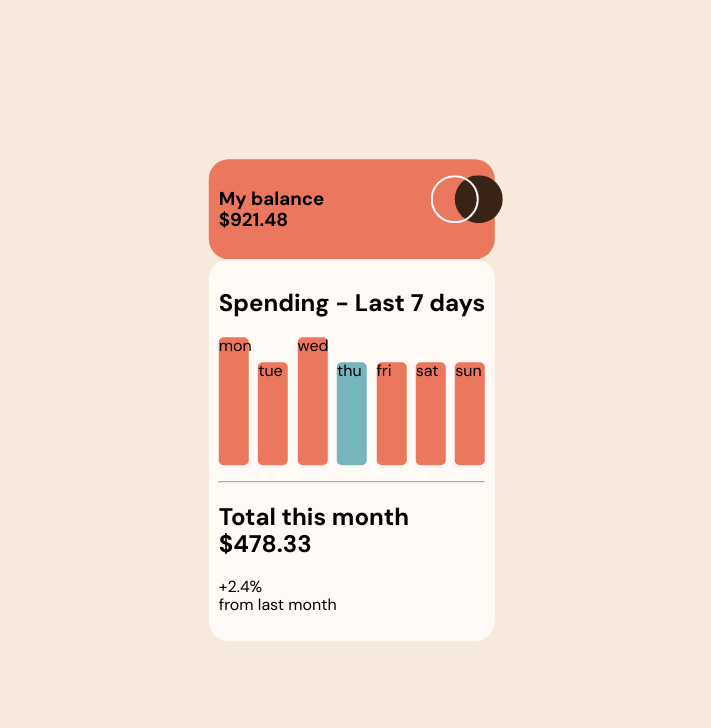
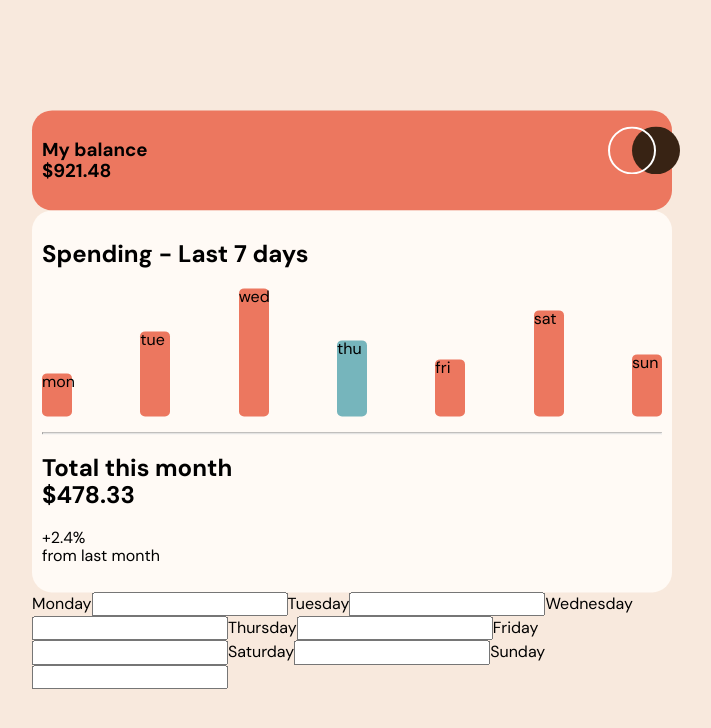
Before and after one commit to cosmoart/Expenses-chart-component-solution, a React (Vite) app: page / in a window 1280 px wide. Shown: the top 728 px of the page, without its empty margins (288-999 px from the left). Built offline with nearby package versions, Linux system fonts and the light colour scheme.

Commit message:
bars height

```diff
--- a/src/App.jsx
+++ b/src/App.jsx
@@ -7,7 +7,6 @@ const Card = styled.div`
 	left: 50%;
 	transform: translate(-50%, -50%);
 	`
-
 const Balance = styled.article`
 	border-radius: 20px;
 	background: var(--Softred);
@@ -20,13 +19,12 @@ const Balance = styled.article`
 		right: 1rem;
 		top: 1rem
 	}
-`
+	`
 const Spending = styled.article`
 	border-radius: 20px;
 	background: var(--Verypaleorange);
 	padding: 10px;
 	`
-
 const Graphic = styled.ul`
 	padding: 0;
 	display: flex;
@@ -34,10 +32,10 @@ const Graphic = styled.ul`
 	align-items: flex-end;
 	height: 8rem;
 	li{
-		transition: height .2s ease-in-out;
+		transition: height .3s ease-in-out, color .3s ease-in-out;
 		border-radius: 5px;
 		width: 30px;
-		height: 80%;
+		height: 0;
 		background: var(--Softred);
 		&::marker{
 			font-size: 0;
@@ -50,33 +48,40 @@ const Graphic = styled.ul`
 
 function App() {
 	const [data, setData] = useState("");
-
-	const [max, setMax] = useState({ day: "mon", amount: 0 });
+	let max = null;
 
 	const dayOfWeekName = new Date().toLocaleString('en-US', { weekday: 'short' }).toLocaleLowerCase();
 
 	useEffect(() => {
-		const getData = async () => {
-			await fetch("data.json").then(res => res.json()).then(data => {
-				setData(data);
-				let maxNumber = data.reduce((acc, cur) => acc > cur.amount ? acc : cur.amount, 0);
-				for (const i of data) i.amount === maxNumber && setMax(i);
-			});
-			console.log(max);
-		}
+		const getData = async () => await fetch("data.json").then(res => res.json()).then(info => setData(info));
 		getData();
 	}, []);
 
 	useEffect(() => {
-		document.querySelectorAll("ul li").forEach(i => {
-			i.getAttribute("data-day") === dayOfWeekName && (i.style.background = "var(--Cyan)")
-			i.getAttribute("data-day") === max.day && (i.style.height = "100%");
+		console.log("asd");
+		if (data !== "") {
+			let maxNumber = data.reduce((acc, cur) => acc > cur.amount ? acc : cur.amount, 0);
+			for (let i of data) i.amount === maxNumber && (max = i);
 
-			// i.style.height = `${}%`;
-		});
-		console.log(max);
-	}, [max]);
+			document.querySelectorAll("ul li").forEach(i => {
+				i.getAttribute("data-day") === dayOfWeekName && (i.style.background = "var(--Cyan)")
+				i.getAttribute("data-day") === max.day && (i.style.height = "100%");
+				let dayData = data.find(el => el.day === i.getAttribute("data-day"));
+				i.style.height = `${(dayData.amount * 100) / max.amount}%`;
+			});
+			console.log(max);
+		}
+	}, [data, max]);
 
+	function handleEdit(e) {
+		// console.log(e.target.name, max.day);
+		// console.log(Number(e.target.value));
+		Number(e.target.value) > max.amount && (max = { day: e.target.name, amount: Number(e.target.value) });
+		if (max.day === e.target.name) {
+			console.log("same day");
+		}
+		document.querySelector(`[data-day="${e.target.name}"]`).style.height = `${(Number(e.target.value) * 100) / max.amount}%`;
+	}
 
 	return (
 		<Card>
@@ -98,12 +103,41 @@ function App() {
 				</Graphic>
 
 				<hr />
-
 				<h2><span>Total this month</span><br /><span>$478.33</span></h2>
 				<p><span>+2.4%</span><br /><span>from last month</span></p>
 			</Spending>
+			<form>
+				<label>
+					Monday
+					<input type="number" name='mon' onChange={e => handleEdit(e)} />
+				</label>
+				<label>
+					Tuesday
+					<input type="number" name='tue' onChange={e => handleEdit(e)} />
+				</label>
+				<label>
+					Wednesday
+					<input type="number" name='wed' onChange={e => handleEdit(e)} />
+				</label>
+				<label>
+					Thursday
+					<input type="number" name='thu' onChange={e => handleEdit(e)} />
+				</label>
+				<label>
+					Friday
+					<input type="number" name='fri' onChange={e => handleEdit(e)} />
+				</label>
+				<label>
+					Saturday
+					<input type="number" name='sat' onChange={e => handleEdit(e)} />
+				</label>
+				<label>
+					Sunday
+					<input type="number" name='sun' onChange={e => handleEdit(e)} />
+				</label>
+			</form>
 		</Card>
-	)
+	);
 }
 
 export default App
```
Also changed, not shown: test.html (added, +30 -0 lines).
